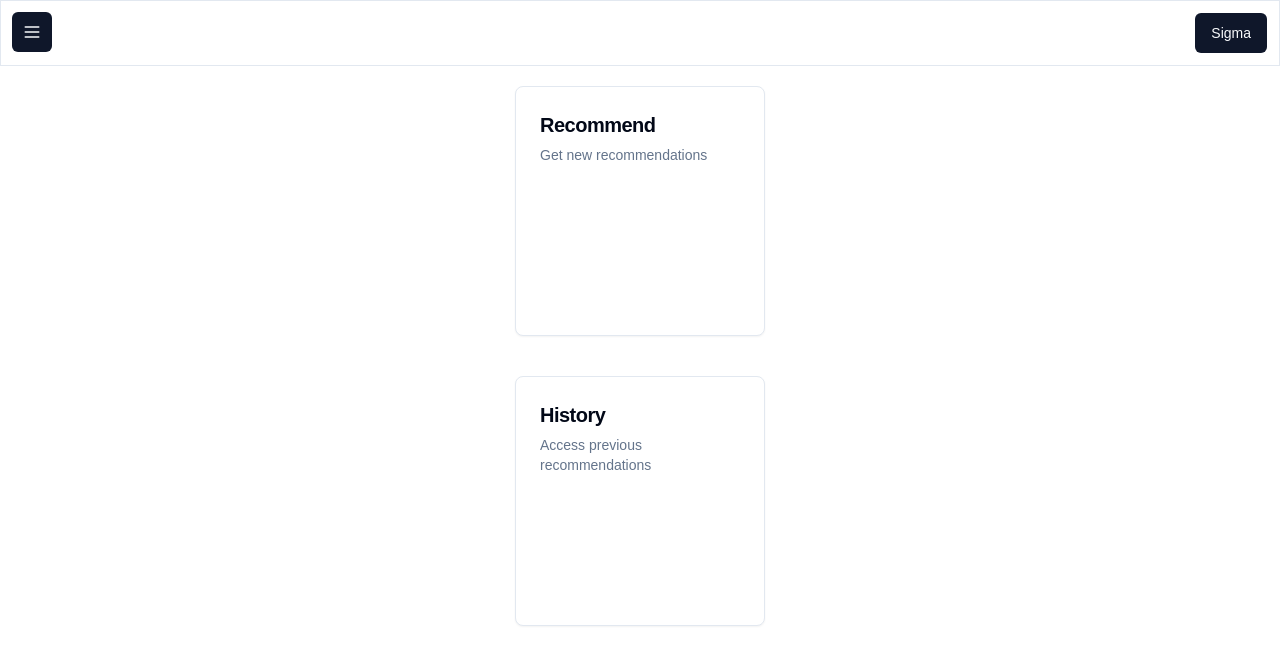
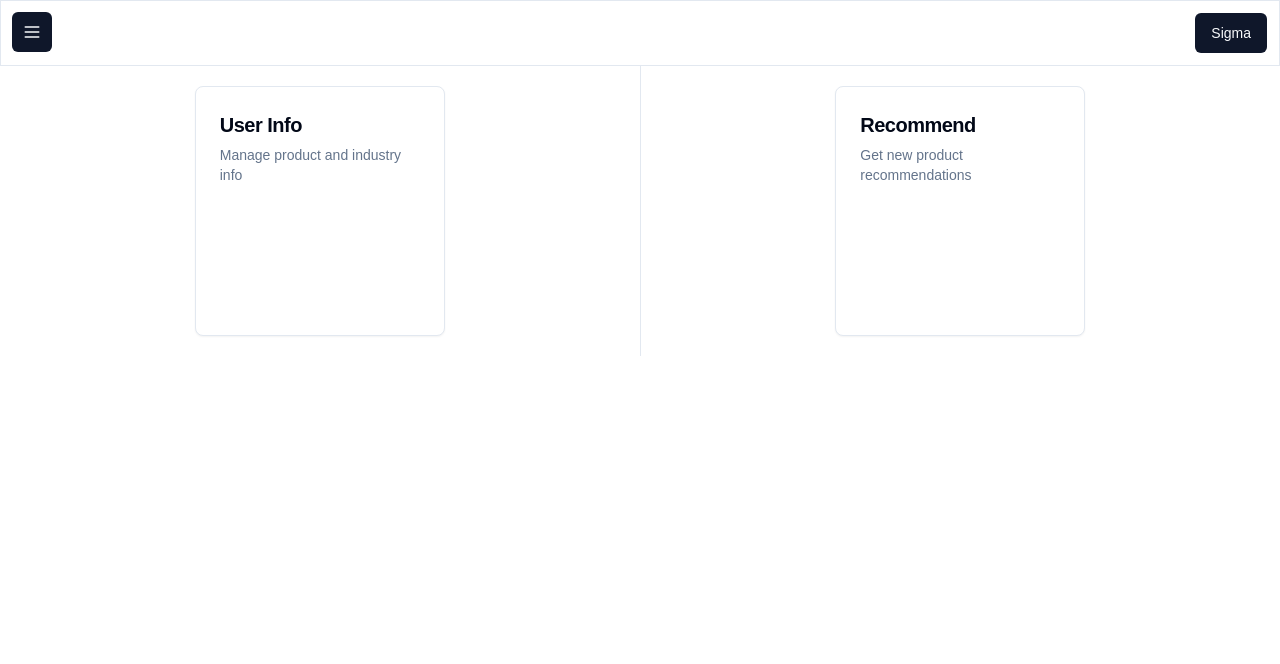
Before and after one commit to DRobinson4105/accelify, a Next.js app: page /userpage in a window 1280 px wide. Shown: the top 664 px of the page. Built offline with nearby package versions, Linux system fonts and the light colour scheme.

Commit message:
Update page.tsx

```diff
--- a/src/app/userpage/page.tsx
+++ b/src/app/userpage/page.tsx
@@ -4,6 +4,7 @@ import SidebarUser from "../components/SidebarUser";
 import UserNavbar from "../components/UserNavbar";
 import { cookies } from 'next/headers'
 import jwt from 'jsonwebtoken'
+
 import {
   Card,
   CardContent,
@@ -17,23 +18,30 @@ export default function page() {
     <div>
       <UserNavbar/>
       <SidebarUser/>
-      <div className="grid grid-rows-2 grid-flow-col gap-y-10 my-5">
-      <Card className="mx-auto w-[250px] h-[250px]">
-        <CardHeader>
-            <CardTitle className="text-xl">Recommend</CardTitle>
+      <div className="grid grid-column-2 grid-flow-col gap-y-10 divide-x">
+        <div className="w-full">
+          <Card className="mx-auto w-[250px] h-[250px] my-5">
+            <CardHeader>
+              <CardTitle className="text-xl">User Info</CardTitle>
               <CardDescription>
-                Get new recommendations
+                Manage product and industry info
               </CardDescription>
-          </CardHeader>
-        </Card>
-        <Card className="mx-auto w-[250px] h-[250px]">
-          <CardHeader>
-            <CardTitle className="text-xl">History</CardTitle>
-            <CardDescription>
-              Access previous recommendations
-            </CardDescription>
-          </CardHeader>
-        </Card>
+              <div>
+
+              </div>
+            </CardHeader>
+          </Card>
+        </div>
+        <div className="w-full">
+          <Card className="mx-auto w-[250px] h-[250px] my-5">
+            <CardHeader>
+              <CardTitle className="text-xl">Recommend</CardTitle>
+              <CardDescription>
+                Get new product recommendations
+              </CardDescription>
+            </CardHeader>
+          </Card>
+        </div>
       </div>
     </div>
   )
```
